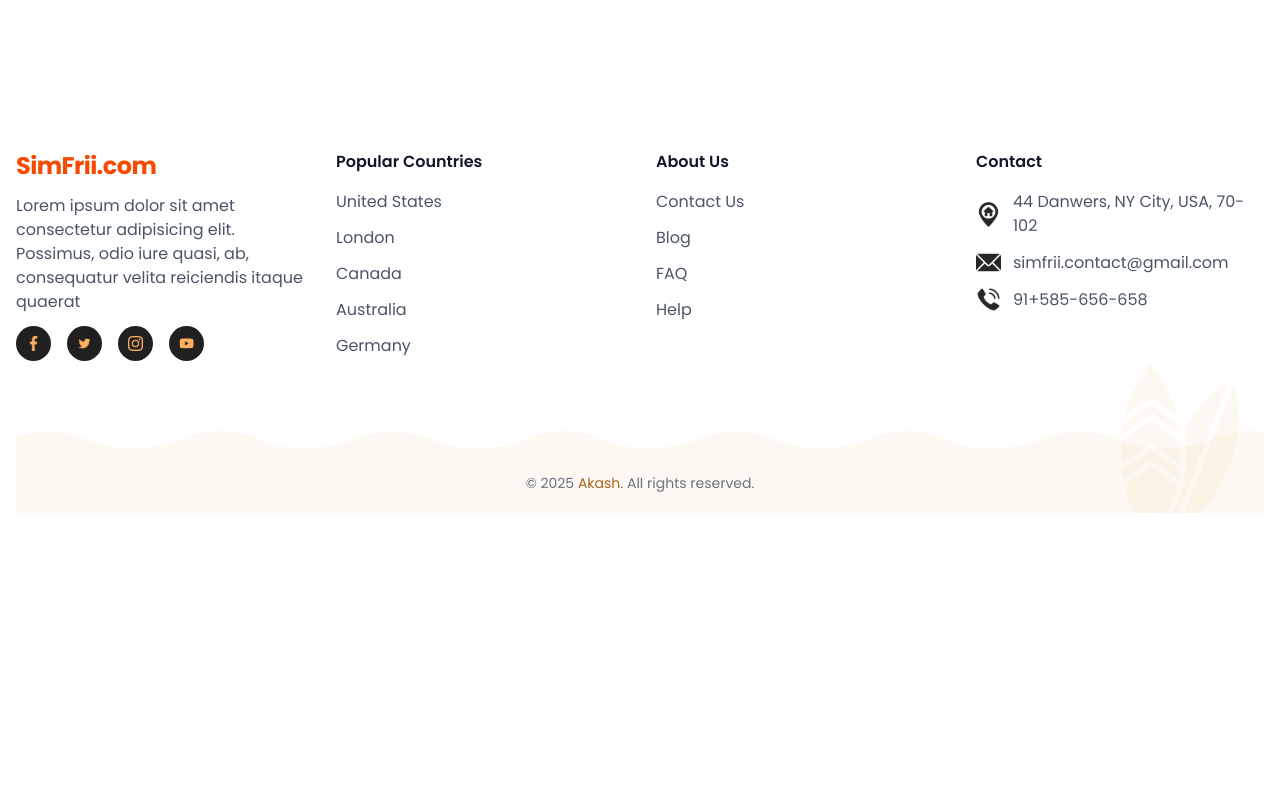
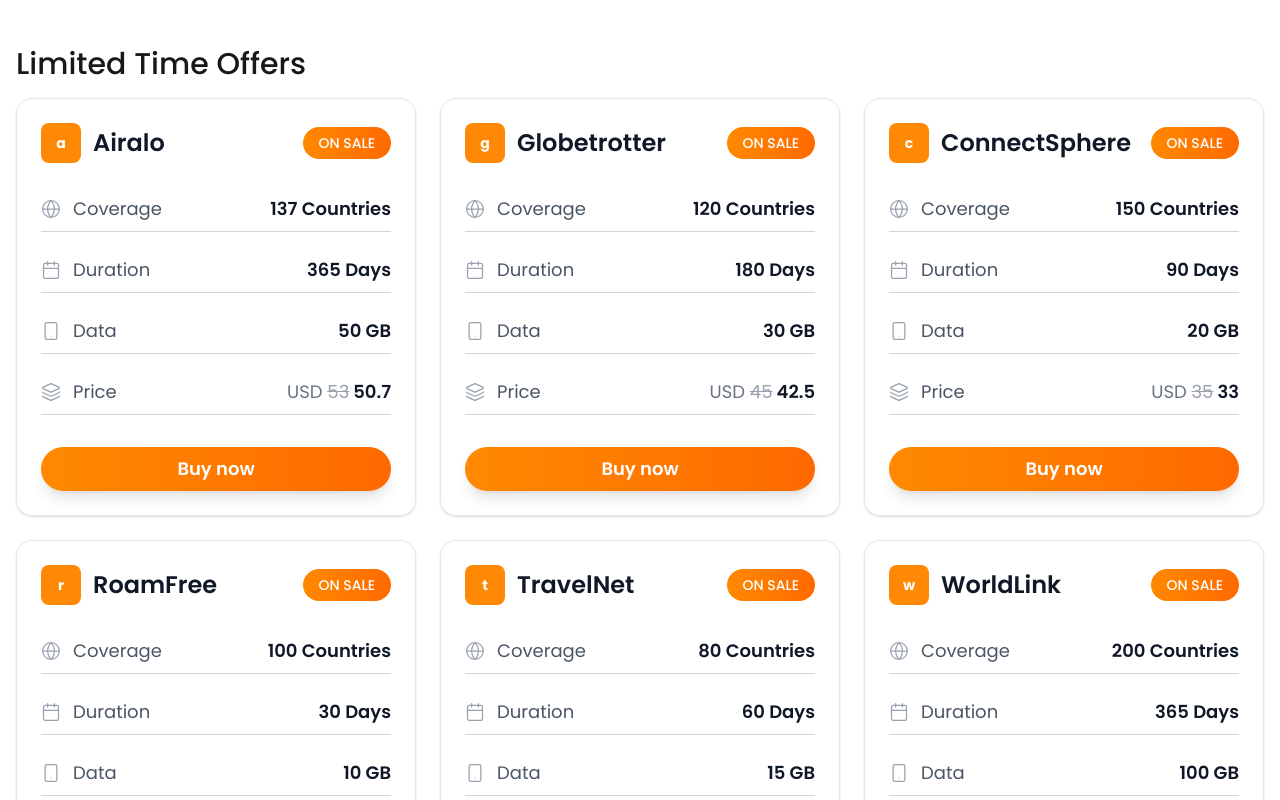
Before and after one commit to hasiburrahmanakash79/simfrii, a React (Vite) app: page / in a window 1280 px wide. Shown: the part 2060-2860 px from the top of the page. Before the commit the page ends 2573 px from the top, so only its background shows below. Built offline with nearby package versions, Linux system fonts and the light colour scheme.

Commit message:
Add LimitedTimeOffers component with offers display and integrate into Homepage

```diff
--- a/src/Pages/HomePage/Homepage.jsx
+++ b/src/Pages/HomePage/Homepage.jsx
@@ -1,4 +1,5 @@
 import Hero from "./Hero/Hero";
+import LimitedTimeOffers from "./LimitedTimeOffers/LimitedTimeOffers";
 import PopularCountries from "./PopularCountries/PopularCountries";
 import Regions from "./Regions/Regions";
 import RewardOffer from "./RewardOffer/RewardOffer";
@@ -11,6 +12,7 @@
         <RewardOffer />
         <PopularCountries />
         <Regions />
+        <LimitedTimeOffers />
       </div>
     </div>
   );
--- a/src/Pages/HomePage/LimitedTimeOffers/LimitedTimeOffers.jsx
+++ b/src/Pages/HomePage/LimitedTimeOffers/LimitedTimeOffers.jsx
@@ -1,7 +1,144 @@
+import { Globe, Calendar, Smartphone, Layers } from 'lucide-react';
+
 const LimitedTimeOffers = () => {
+  const offers = [
+    {
+      company: "Airalo",
+      coverage: "137 Countries",
+      duration: "365 Days",
+      data: "50 GB",
+      originalPrice: 53,
+      discountedPrice: 50.7,
+    },
+    {
+      company: "Globetrotter",
+      coverage: "120 Countries",
+      duration: "180 Days",
+      data: "30 GB",
+      originalPrice: 45,
+      discountedPrice: 42.5,
+    },
+    {
+      company: "ConnectSphere",
+      coverage: "150 Countries",
+      duration: "90 Days",
+      data: "20 GB",
+      originalPrice: 35,
+      discountedPrice: 33.0,
+    },
+    {
+      company: "RoamFree",
+      coverage: "100 Countries",
+      duration: "30 Days",
+      data: "10 GB",
+      originalPrice: 25,
+      discountedPrice: 23.5,
+    },
+    {
+      company: "TravelNet",
+      coverage: "80 Countries",
+      duration: "60 Days",
+      data: "15 GB",
+      originalPrice: 30,
+      discountedPrice: 28.0,
+    },
+    {
+      company: "WorldLink",
+      coverage: "200 Countries",
+      duration: "365 Days",
+      data: "100 GB",
+      originalPrice: 80,
+      discountedPrice: 75.0,
+    },
+  ];
+
   return (
     <div>
       <h1 className="text-3xl font-medium mb-4">Limited Time Offers</h1>
+
+      <div className="grid grid-cols-1 md:grid-cols-3 lg:grid-cols-3 gap-6">
+        {offers.map((offer, index) => (
+          <div
+            key={index}
+            className="rounded-2xl border border-gray-200 p-6 shadow-sm"
+          >
+            {/* Header with logo and sale badge */}
+            <div className="flex items-center justify-between mb-8">
+              <div className="flex items-center gap-3">
+                <div className="w-10 h-10 bg-orange-400 rounded-lg flex items-center justify-center">
+                  <span className="text-white font-bold text-sm">
+                    {offer.company[0].toLowerCase()}
+                  </span>
+                </div>
+                <h2 className="text-2xl font-semibold text-gray-900">
+                  {offer.company}
+                </h2>
+              </div>
+              <div className="bg-gradient-to-r from-orange-400 to-orange-500 text-white px-4 py-1.5 rounded-full text-sm font-medium">
+                ON SALE
+              </div>
+            </div>
+
+            {/* Plan details */}
+            <div className="space-y-6">
+              {/* Coverage */}
+              <div className="flex items-center justify-between border-b pb-2 border-gray-300">
+                <div className="flex items-center gap-3">
+                  <Globe className="w-5 h-5 text-gray-400" strokeWidth={1.5} />
+                  <span className="text-gray-600 text-lg">Coverage</span>
+                </div>
+                <span className="text-gray-900 text-lg font-semibold">
+                  {offer.coverage}
+                </span>
+              </div>
+
+              {/* Duration */}
+              <div className="flex items-center justify-between border-b pb-2 border-gray-300">
+                <div className="flex items-center gap-3">
+                  <Calendar className="w-5 h-5 text-gray-400" strokeWidth={1.5} />
+                  <span className="text-gray-600 text-lg">Duration</span>
+                </div>
+                <span className="text-gray-900 text-lg font-semibold">
+                  {offer.duration}
+                </span>
+              </div>
+
+              {/* Data */}
+              <div className="flex items-center justify-between border-b pb-2 border-gray-300">
+                <div className="flex items-center gap-3">
+                  <Smartphone className="w-5 h-5 text-gray-400" strokeWidth={1.5} />
+                  <span className="text-gray-600 text-lg">Data</span>
+                </div>
+                <span className="text-gray-900 text-lg font-semibold">
+                  {offer.data}
+                </span>
+              </div>
+
+              {/* Price */}
+              <div className="flex items-center justify-between border-b pb-2 border-gray-300">
+                <div className="flex items-center gap-3">
+                  <Layers className="w-5 h-5 text-gray-400" strokeWidth={1.5} />
+                  <span className="text-gray-600 text-lg">Price</span>
+                </div>
+                <div className="text-right">
+                  <span className="text-gray-500 text-lg">USD </span>
+                  <span className="text-gray-400 line-through text-lg">
+                    {offer.originalPrice}
+                  </span>
+                  <span className="text-gray-900 text-lg font-semibold ml-1">
+                    {offer.discountedPrice}
+                  </span>
+                </div>
+              </div>
+            </div>
+
+            {/* Buy now button */}
+            <button className="w-full bg-gradient-to-r from-orange-400 to-orange-500 hover:from-orange-500 hover:to-orange-600 text-white font-semibold py-2 px-6 rounded-full text-lg mt-8 transition-all duration-200 shadow-lg">
+              Buy now
+            </button>
+          </div>
+        ))}
+      </div>
     </div>
   );
 };
```
